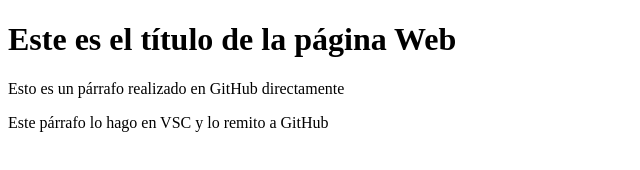
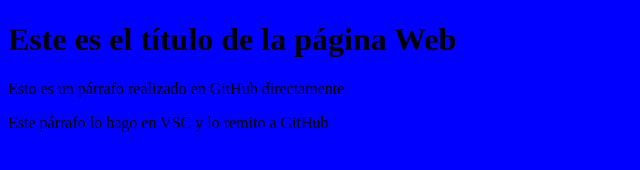
Before and after one commit to Ocklaf/ProyectoFicticio, a plain HTML site: page index.html in a window 1280 px wide. Shown: the whole page, without its empty margins (0-640 px from the left). Drawn offline with Linux system fonts and the light colour scheme.

Commit message:
Corrección link stylesheet

```diff
--- a/index.html
+++ b/index.html
@@ -5,7 +5,7 @@
     <meta http-equiv="X-UA-Compatible" content="IE=edge">
     <meta name="viewport" content="width=device-width, initial-scale=1.0">
     <title>Document</title>
-    <style href="style.css"></style>
+    <link rel="stylesheet" type="text/css" href="../ProyectoFicticio/Style.css">
 </head>
 <body>
    <h1>Este es el título de la página Web</h1>
```
